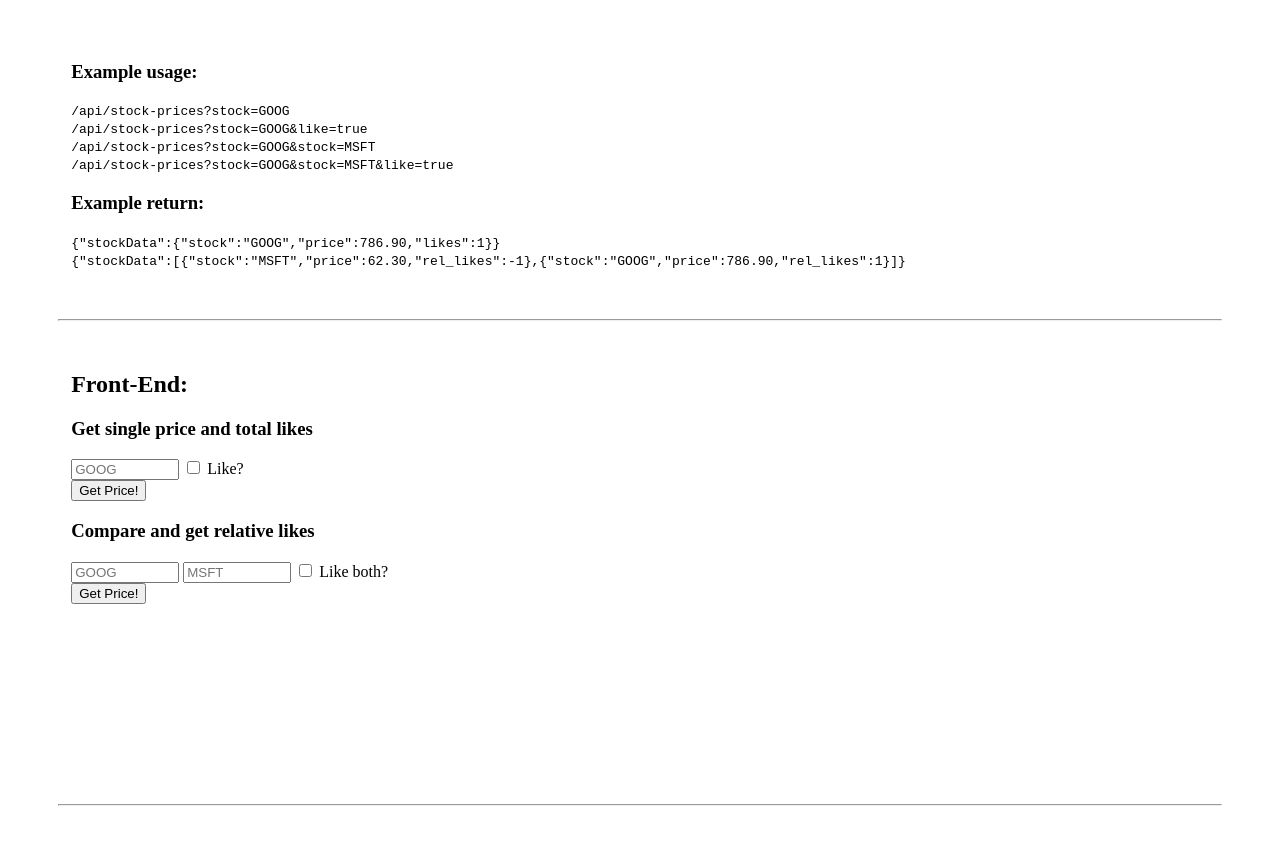
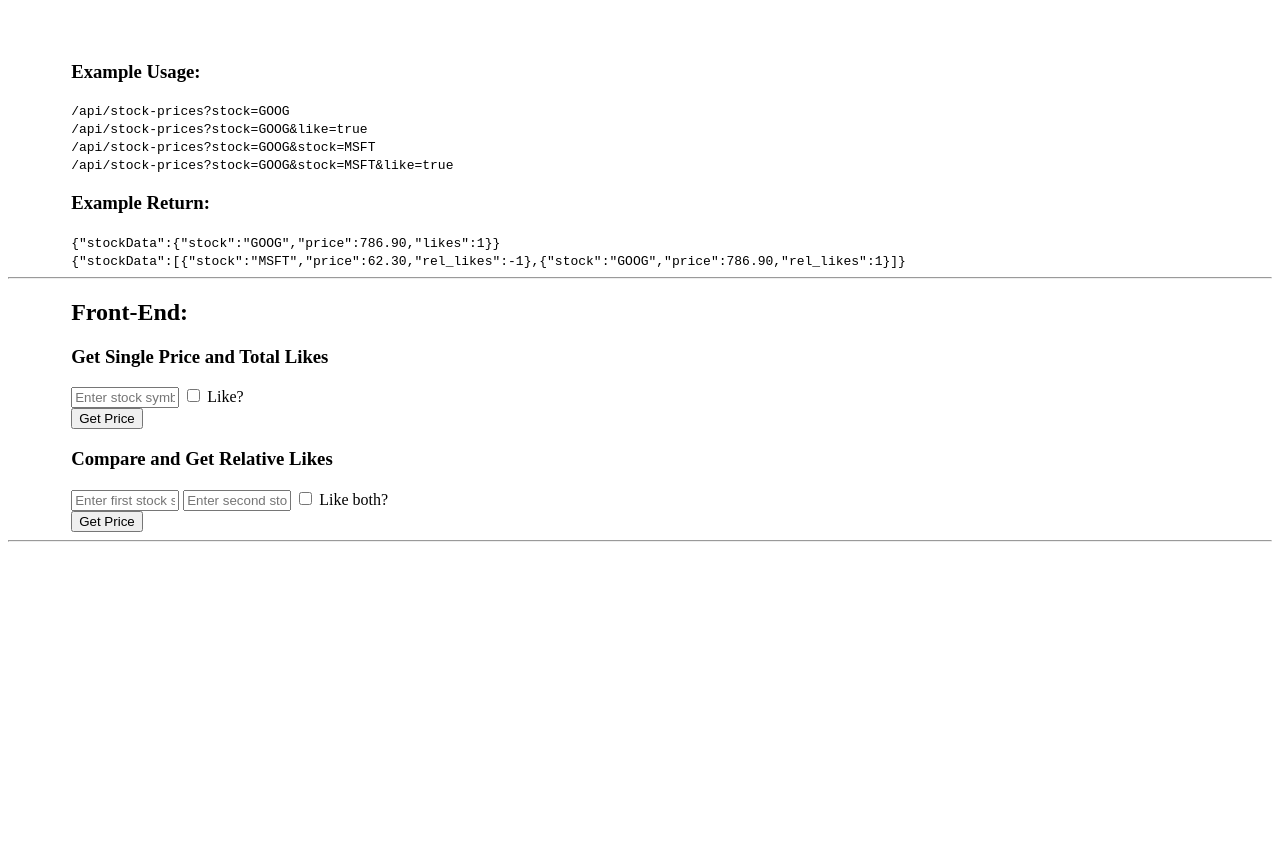
Before and after one commit to YasinSyed1/stock_price_checker, a website: page views/index.html in a window 1280 px wide. Shown: the part 61-906 px from the top of the page. After the commit the page ends 800 px from the top, so only its background shows below. Drawn offline with Linux system fonts and the light colour scheme; files that its build step writes are made by us from their sources.

Commit message:
Update index.html

```diff
--- a/views/index.html
+++ b/views/index.html
@@ -17,8 +17,9 @@
     <header>
       <h1>ISQA_5 - Nasdaq Stock Price Checker</h1>
     </header>
+    <div class="container">
       <div id="userstories">
-      <h3>Example usage:</h3>
+        <h3>Example Usage:</h3>
         <code>/api/stock-prices?stock=GOOG</code>
         <br />
         <code>/api/stock-prices?stock=GOOG&amp;like=true</code>
@@ -27,34 +28,35 @@
         <br />
         <code>/api/stock-prices?stock=GOOG&amp;stock=MSFT&amp;like=true</code>
         <br />
-      <h3>Example return:</h3>
+        <h3>Example Return:</h3>
         <code>{"stockData":{"stock":"GOOG","price":786.90,"likes":1}}</code>
         <br />
         <code>
           {"stockData":[{"stock":"MSFT","price":62.30,"rel_likes":-1},{"stock":"GOOG","price":786.90,"rel_likes":1}]}
         </code>
       </div>
-    <hr class="p-50" />
+      <hr />
       <div id="testui">
         <h2 class="text-align-left">Front-End:</h2>
-      <h3>Get single price and total likes</h3>
+        <h3>Get Single Price and Total Likes</h3>
         <form id="testForm2" class="border">
-        <input type="text" name="stock" placeholder="GOOG" required="" />
+          <input type="text" name="stock" placeholder="Enter stock symbol (e.g., GOOG)" required="" />
           <input type="checkbox" name="like" value="true" /> Like?
           <br />
-        <button type="submit">Get Price!</button>
+          <button type="submit" class="f-btn">Get Price</button>
         </form>
-      <h3>Compare and get relative likes</h3>
+        <h3>Compare and Get Relative Likes</h3>
         <form id="testForm" class="border">
-        <input type="text" name="stock" placeholder="GOOG" required="" />
-        <input type="text" name="stock" placeholder="MSFT" required="" />
+          <input type="text" name="stock" placeholder="Enter first stock symbol" required="" />
+          <input type="text" name="stock" placeholder="Enter second stock symbol" required="" />
           <input type="checkbox" name="like" value="true" /> Like both?
           <br />
-        <button type="submit">Get Price!</button>
+          <button type="submit" class="f-btn">Get Price</button>
         </form>
         <code id="jsonResult"></code>
       </div>
-    <hr class="m-50 mt-200" />
+    </div>
+    <hr />
     <script src="/public/script.js"></script>
   </body>
 </html>
```
Lines whose indentation alone changed are shown as unchanged.
